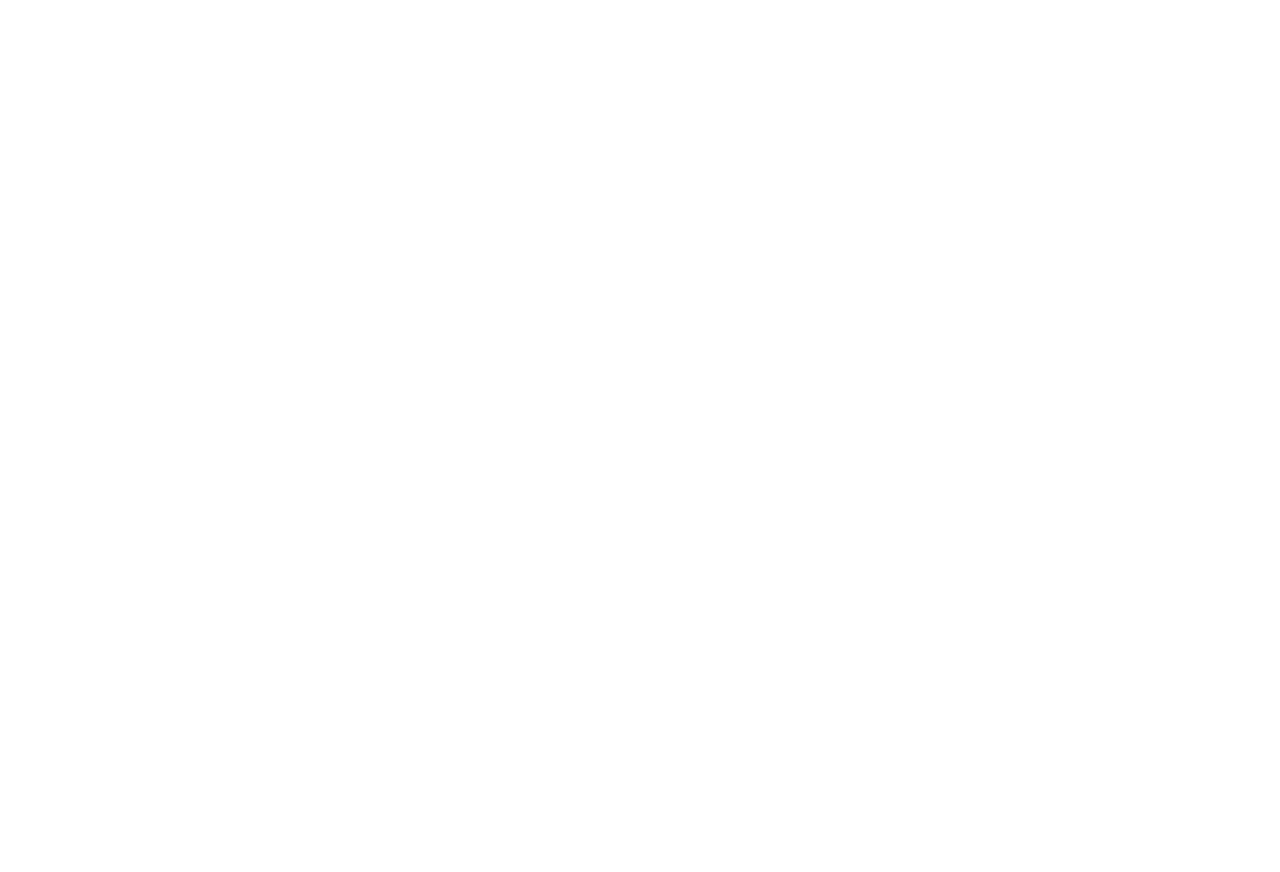
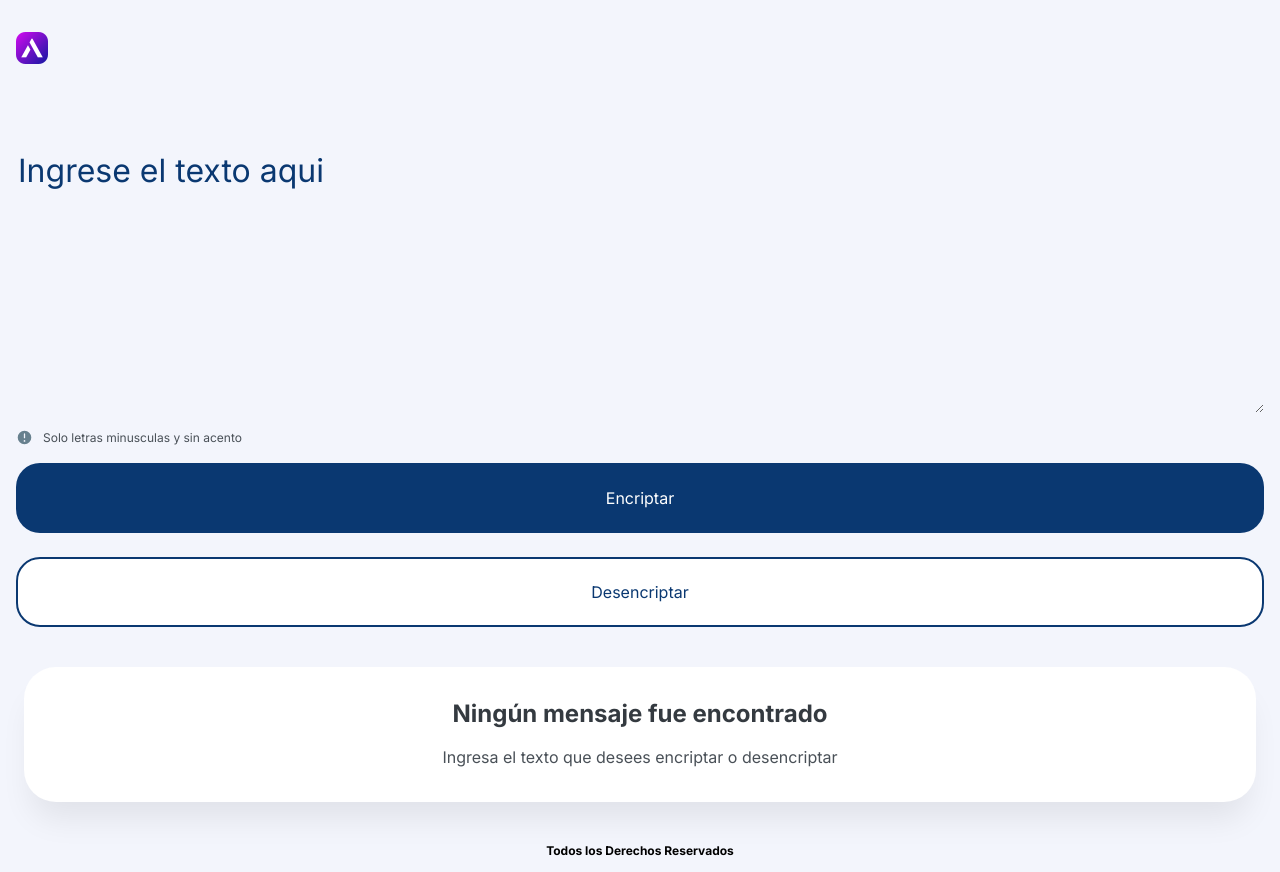
Before and after one commit to dlozanoc82/encriptador-de-texto, a website built with Vite: page index.html in a window 1280 px wide. Before the commit the page ends 800 px from the top, so only its background shows below. Built offline with nearby package versions, Linux system fonts and the light colour scheme.

Commit message:
Se agrega el diseño HTML y diseño CSS para estilos de pantalla movil

```diff
--- a/css/styles.css
+++ b/css/styles.css
@@ -1,9 +1,13 @@
 :root {
-    --bakground: #E5E5E5;
+    --bakground: #F3F5FC;
     --white: #fff;
     --gray-400: #495057;
     --gray-500: #343A40;
     --dark-blue-300: #0A3871;
+    --dark-blue-400: #072B61;
+    --light-blue-200: #EFF1FA;
+    --font-principal: 'Inter',
+        sans-serif;
 }
 
 html {
@@ -20,4 +24,142 @@ html {
 body {
     font-size: 1.6rem;
     line-height: 1.5;
+    font-family: var(--font-principal);
+    background-color: var(--bakground);
 }
+
+img {
+    max-width: 100%;
+    display: block;
+}
+
+/* UTILITES */
+.btn {
+    padding: 2.4rem;
+    border-radius: 2.4rem;
+    font-size: 1.6rem;
+    font-weight: 400;
+}
+
+.btn:hover {
+    cursor: pointer;
+}
+
+/* GLOBALS */
+.container {
+    margin: 0 1.6rem;
+}
+
+/* HEADER */
+.header {
+    display: flex;
+    align-items: center;
+    height: 9.6rem;
+}
+
+.header__image {
+    width: 100%;
+    height: auto;
+}
+
+/* MAIN */
+.form {
+    padding: 5.5rem 0 0 0;
+    display: flex;
+    flex-direction: column;
+    gap: 1.6rem;
+}
+
+.form__textarea {
+    font-weight: 400;
+    font-size: 3.2rem;
+    color: var(--dark-blue-300);
+    border: none;
+    background-color: transparent;
+}
+
+.form__textarea:focus-visible {
+    outline: none;
+}
+
+.form__textarea::placeholder {
+    color: var(--dark-blue-300);
+}
+
+.form__label {
+    font-weight: 400;
+    font-size: 1.2rem;
+    color: var(--gray-400);
+    display: flex;
+    align-items: center;
+    gap: 1rem;
+}
+
+.form__label svg {
+    width: 1.7rem;
+    color: #67808E;
+}
+
+.buttons {
+    display: flex;
+    flex-direction: column;
+    gap: 2.4rem;
+}
+
+.button__encrypt {
+    background-color: var(--dark-blue-300);
+    color: var(--white);
+    border-color: transparent;
+}
+
+.button__encrypt:hover {
+    background-color: var(--dark-blue-400);
+}
+
+.button__decrypt {
+    background-color: var(--white);
+    color: var(--dark-blue-300);
+    border: 2px solid var(--dark-blue-300);
+}
+
+.button__decrypt:hover {
+    background-color: var(--light-blue-200);
+}
+
+
+.message {
+    margin: 4rem .8rem;
+    border: 1px solid transparent;
+    border-radius: 3.2rem;
+    background-color: var(--white);
+    box-shadow: 0px 24px 32px -8px rgba(0, 0, 0, 0.08);
+}
+
+.message__info {
+    padding: 3.2rem;
+    text-align: center;
+    display: flex;
+    flex-direction: column;
+    justify-content: space-between;
+    gap: 1.6rem;
+}
+
+.message__info h3 {
+    margin: 0;
+    font-weight: 700;
+    font-size: 2.4rem;
+    line-height: 1.2;
+    color: var(--gray-500);
+}
+
+.message__info p {
+    margin: 0;
+    color: var(--gray-400);
+}
+
+.footer {
+    text-align: center;
+    font-weight: 700;
+    font-size: 1.2rem;
+
+}
--- a/index.html
+++ b/index.html
@@ -7,7 +7,7 @@
     <meta name="viewport" content="width=device-width, initial-scale=1.0">
     <link rel="preconnect" href="https://fonts.googleapis.com">
     <link rel="preconnect" href="https://fonts.gstatic.com" crossorigin>
-    <link href="https://fonts.googleapis.com/css2?family=Inter&display=swap" rel="stylesheet">
+    <link href="https://fonts.googleapis.com/css2?family=Inter:wght@400;700&display=swap" rel="stylesheet">
     <link rel="stylesheet" href="./css/normalize.css">
     <link rel="stylesheet" href="./css/styles.css">
     <title>Encriptador</title>
@@ -16,6 +16,57 @@
 <body>
 
 
+    <div class="container">
+        <header class="header">
+            <div class="header__logo">
+                <img class="header__image" src="./img/letter-a.png" alt="Logo Encriptador">
+            </div>
+        </header>
+    </div>
+
+    <main>
+        <div class="container">
+
+            <form class="form">
+
+                <textarea class="form__textarea" name="encrypt-text" id="encrypt-text" cols="30" rows="7"
+                    placeholder="Ingrese el texto aqui"></textarea>
+
+                <label class="form__label" for="encrypt-text">
+                    <svg xmlns="http://www.w3.org/2000/svg" viewBox="0 0 20 20" fill="currentColor" class="w-5 h-5">
+                        <path fill-rule="evenodd"
+                            d="M18 10a8 8 0 11-16 0 8 8 0 0116 0zm-8-5a.75.75 0 01.75.75v4.5a.75.75 0 01-1.5 0v-4.5A.75.75 0 0110 5zm0 10a1 1 0 100-2 1 1 0 000 2z"
+                            clip-rule="evenodd" />
+                    </svg>
+
+                    <span>Solo letras minusculas y sin acento</span>
+                </label>
+
+                <div class="buttons">
+                    <button class="button__encrypt btn">Encriptar</button>
+                    <button class="button__decrypt btn">Desencriptar</button>
+                </div>
+
+            </form>
+
+            <div class="message">
+                <div class="message__info">
+                    <h3>Ningún mensaje fue encontrado </h3>
+                    <p>Ingresa el texto que desees encriptar o desencriptar </p>
+                </div>
+            </div>
+
+        </div>
+    </main>
+
+
+    <div class="container">
+        <footer class="footer">
+            <p>Todos los Derechos Reservados</p>
+        </footer>
+    </div>
+
+
     <script src="./index.js" type="module"></script>
 </body>
 
```
Also changed, not shown: img/letter-a.png (added).
